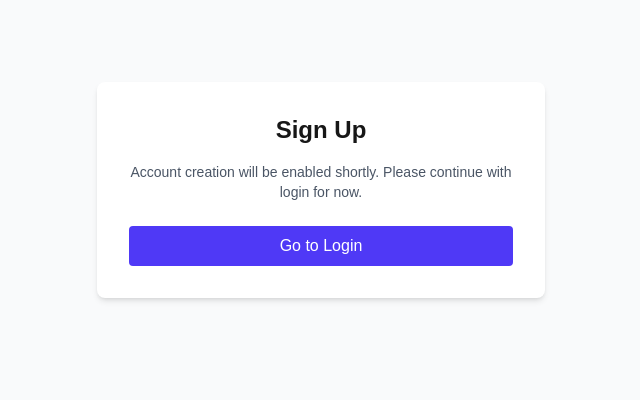
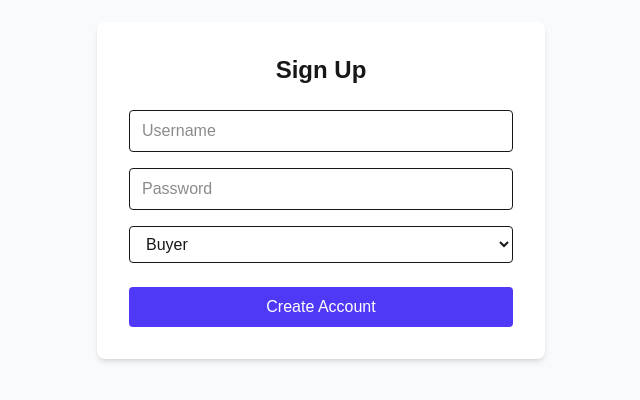
Before and after one commit to amittriyar/bikeinbulk, a Next.js app: page /signup in a window 1280 px wide. Shown: the part 210-610 px from the top of the page, without its empty margins (319-959 px from the left). Built offline with nearby package versions, Linux system fonts and the light colour scheme.

Commit message:
Implement functional signup page

```diff
--- a/app/signup/page.tsx
+++ b/app/signup/page.tsx
@@ -1,29 +1,99 @@
 'use client';
 
+import { useState } from 'react';
 import { useRouter } from 'next/navigation';
 
 export default function SignupPage() {
   const router = useRouter();
 
+  const [username, setUsername] = useState('');
+  const [password, setPassword] = useState('');
+  const [role, setRole] = useState<'BUYER' | 'SELLER'>('BUYER');
+  const [error, setError] = useState('');
+  const [loading, setLoading] = useState(false);
+
+  const handleSignup = async (e: React.FormEvent) => {
+    e.preventDefault();
+    setError('');
+    setLoading(true);
+
+    try {
+      const res = await fetch('/api/auth/signup', {
+        method: 'POST',
+        headers: { 'Content-Type': 'application/json' },
+        body: JSON.stringify({ username, password, role }),
+      });
+
+      const data = await res.json();
+
+      if (!res.ok) {
+        setError(data.message || 'Signup failed');
+        setLoading(false);
+        return;
+      }
+
+      // ✅ On success → redirect to login
+      router.push('/login');
+    } catch (err) {
+      setError('Something went wrong');
+    } finally {
+      setLoading(false);
+    }
+  };
+
   return (
     <div className="min-h-screen flex items-center justify-center bg-gray-50">
-      <div className="bg-white p-8 rounded-lg shadow-md w-full max-w-md">
-        <h1 className="text-2xl font-semibold mb-4 text-center">
+      <form
+        onSubmit={handleSignup}
+        className="bg-white p-8 rounded-lg shadow-md w-full max-w-md"
+      >
+        <h1 className="text-2xl font-semibold mb-6 text-center">
           Sign Up
         </h1>
 
-        <p className="text-sm text-gray-600 mb-6 text-center">
-          Account creation will be enabled shortly.
-          Please continue with login for now.
-        </p>
+        {error && (
+          <div className="mb-4 text-red-600 text-sm text-center">
+            {error}
+          </div>
+        )}
+
+        <input
+          type="text"
+          placeholder="Username"
+          className="w-full border px-3 py-2 mb-4 rounded"
+          value={username}
+          onChange={(e) => setUsername(e.target.value)}
+          required
+        />
+
+        <input
+          type="password"
+          placeholder="Password"
+          className="w-full border px-3 py-2 mb-4 rounded"
+          value={password}
+          onChange={(e) => setPassword(e.target.value)}
+          required
+        />
+
+        <select
+          className="w-full border px-3 py-2 mb-6 rounded"
+          value={role}
+          onChange={(e) =>
+            setRole(e.target.value as 'BUYER' | 'SELLER')
+          }
+        >
+          <option value="BUYER">Buyer</option>
+          <option value="SELLER">Seller</option>
+        </select>
 
         <button
-          className="w-full bg-indigo-600 text-white py-2 rounded hover:bg-indigo-700"
-          onClick={() => router.push('/login')}
+          type="submit"
+          disabled={loading}
+          className="w-full bg-indigo-600 text-white py-2 rounded hover:bg-indigo-700 disabled:opacity-50"
         >
-          Go to Login
+          {loading ? 'Creating Account...' : 'Create Account'}
         </button>
-      </div>
+      </form>
     </div>
   );
 }
```
